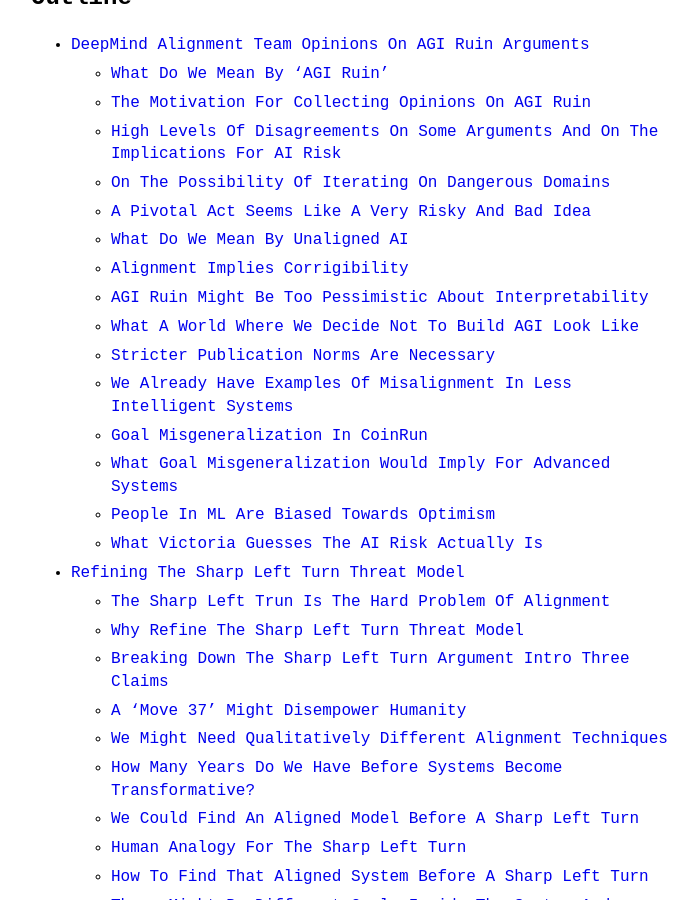
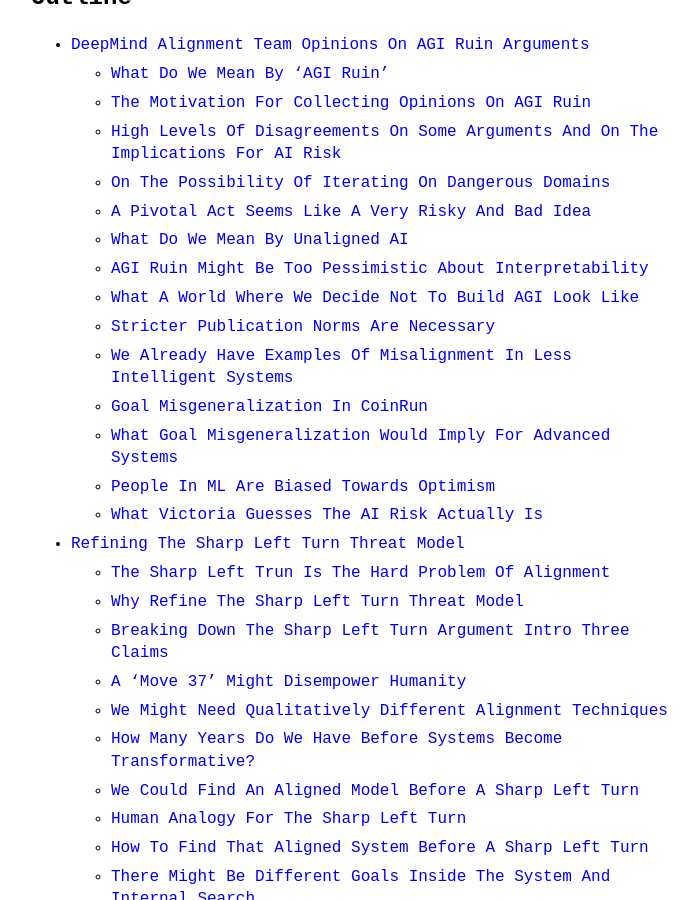
Before and after one commit to theinsideview/theinsideview.github.io, a Jekyll site: the page built from _posts/2023-01-09-krakvona.md, in a window 1280 px wide and 900 px high, scrolled down 1045 px. Shown: the whole window, without its empty margins (289-987 px from the left). Built offline with Jekyll 4.4.1, drawn with Linux system fonts in a browser that asks for light colours.

Commit message:
Update 2023-01-09-krakvona.md

```diff
--- a/_posts/2023-01-09-krakvona.md
+++ b/_posts/2023-01-09-krakvona.md
@@ -23,7 +23,6 @@ Victoria Krakovna is a Research Scientist at DeepMind working on [AGI safety](ht
     * [On The Possibility Of Iterating On Dangerous Domains](#on-the-possibility-of-iterating-on-dangerous-domains)
     * [A Pivotal Act Seems Like A Very Risky And Bad Idea](#a-pivotal-act-seems-like-a-very-risky-and-bad-idea)
     * [What Do We Mean By Unaligned AI](#what-do-we-mean-by-unaligned-ai)
-    * [Alignment Implies Corrigibility](#alignment-implies-corrigibility)
     * [AGI Ruin Might Be Too Pessimistic About Interpretability](#agi-ruin-might-be-too-pessimistic-about-interpretability)
     * [What A World Where We Decide Not To Build AGI Look Like](#what-a-world-where-we-decide-not-to-build-agi-look-like)
     * [Stricter Publication Norms Are Necessary](#stricter-publication-norms-are-necessary)
```
